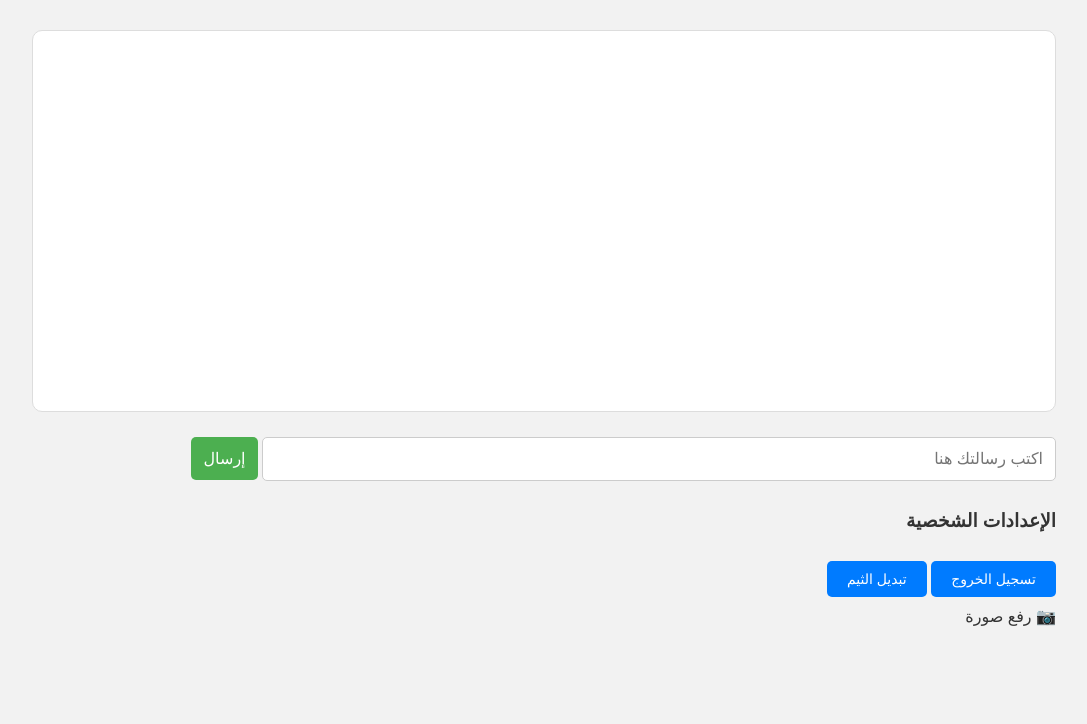
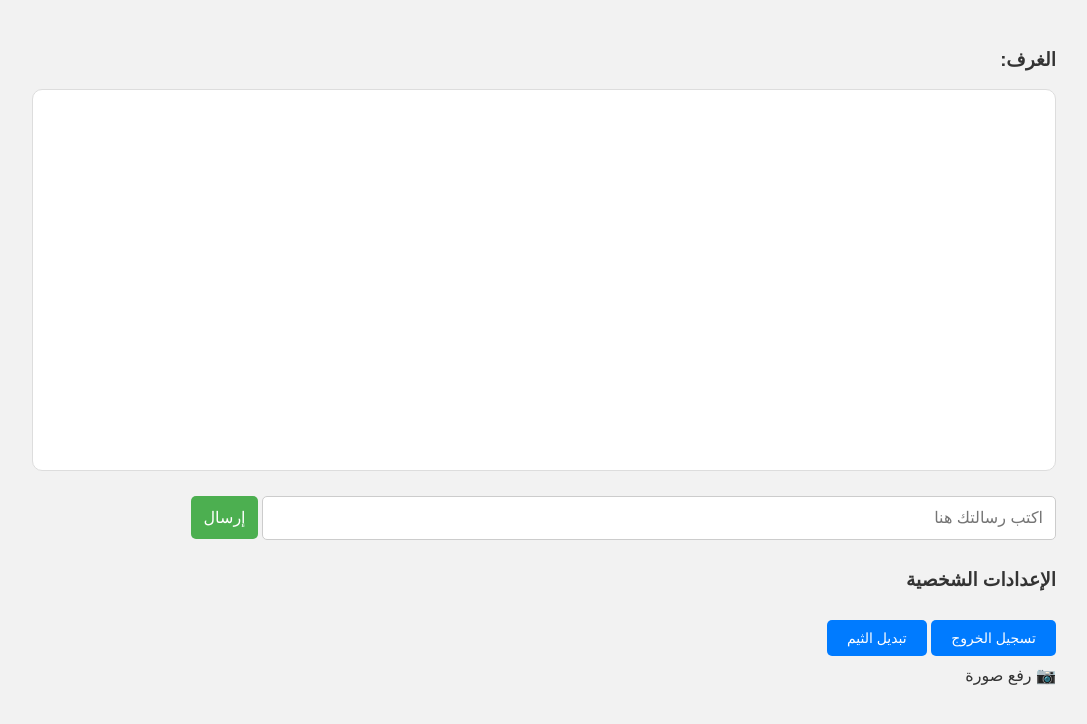
Before and after one commit to hjres/chat-website, a plain HTML site: page index.html in a window 1280 px wide. Shown: the whole page, without its empty margins (96-1183 px from the left). Drawn offline with Linux system fonts and the light colour scheme; sample sign-in values are in the browser's storage.

Commit message:
Update index.html

```diff
--- a/index.html
+++ b/index.html
@@ -12,9 +12,16 @@
   <!-- لوحة تحكم الأدمن -->
   <div id="admin-panel">
     <h2>لوحة تحكم المدير</h2>
+    <button onclick="createRoom()">إضافة غرفة</button>
     <button onclick="manageUsers()">إدارة الأعضاء</button>
     <button onclick="manageMessages()">إدارة الرسائل</button>
     <button onclick="viewReports()">عرض البلاغات</button>
+  </div>
+
+  <!-- غرف الشات -->
+  <div id="chatRooms">
+    <h3>الغرف:</h3>
+    <ul id="roomList"></ul>
   </div>
 
   <!-- صندوق الرسائل -->
@@ -32,11 +39,11 @@
   </div>
 
   <!-- نافذة البروفايل -->
-  <div id="profilePopup" style="display:none; position:fixed; top:20%; left:50%; transform:translateX(-50%); background:white; padding:20px; border-radius:10px; box-shadow:0 0 10px gray;">
-    <img id="profileImage" src="" style="width:80px; height:80px; border-radius:50%;"><br><br>
-    <strong id="profileName"></strong><br><br>
+  <div id="profilePopup" style="display:none;">
+    <img id="profileImage" src="" style="width:80px; height:80px; border-radius:50%;">
+    <strong id="profileName"></strong>
     <button onclick="startPrivateChat()">مراسلة خاصة</button>
-    <button onclick="reportUser()">إبلاغ عن المستخدم</button><br><br>
+    <button onclick="reportUser()">إبلاغ عن المستخدم</button>
     <button onclick="closeProfile()">إغلاق</button>
   </div>
 
```
